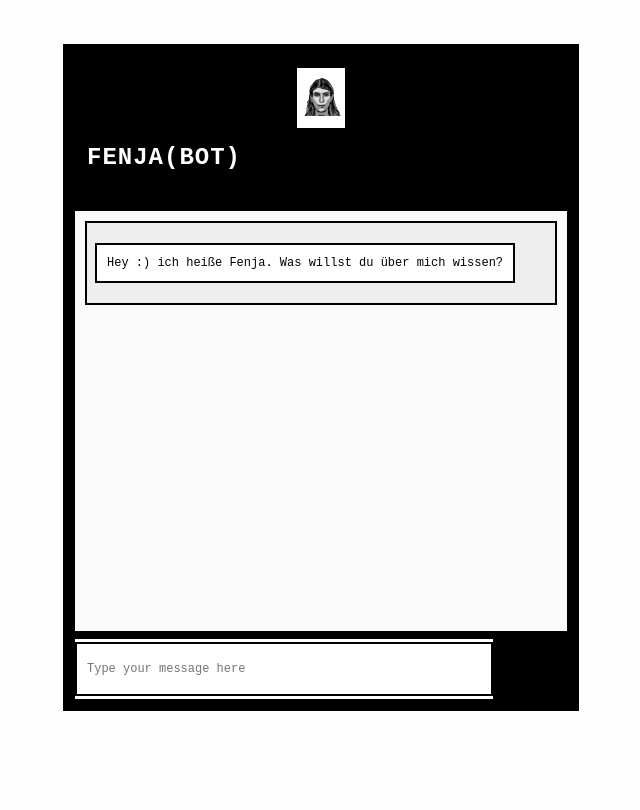
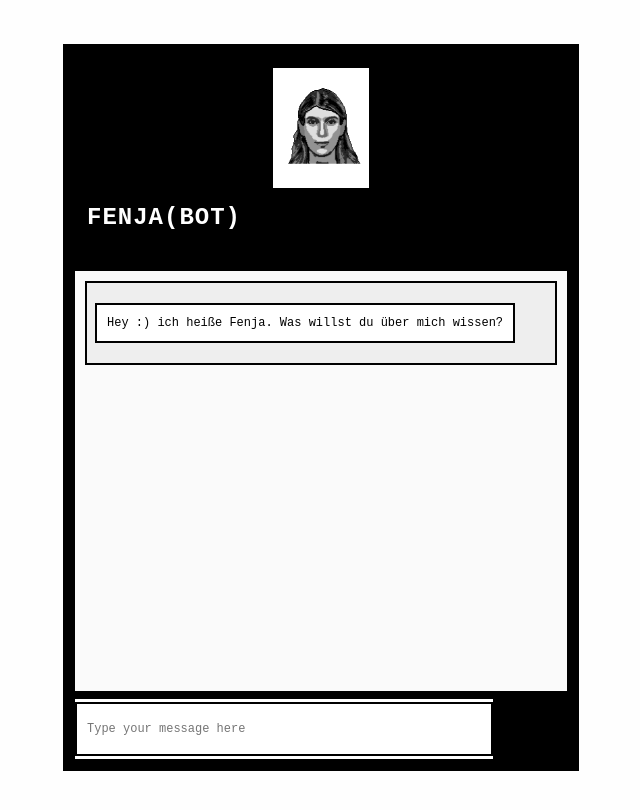
Before and after one commit to Fenjahhh/Jump_n_Run_v2, a plain HTML site: page index.html in a window 1280 px wide. Shown: the whole page, without its empty margins (319-959 px from the left). Drawn offline with Linux system fonts and the light colour scheme.

Commit message:
Update style.css

```diff
--- a/style.css
+++ b/style.css
@@ -31,7 +31,7 @@ body {
 .header-avatar {
   display: block;
   margin: 0 auto 8px auto;
-  height: 60px;
+  height: 120px;
   filter: grayscale(100%) contrast(130%);
 }
 
```
